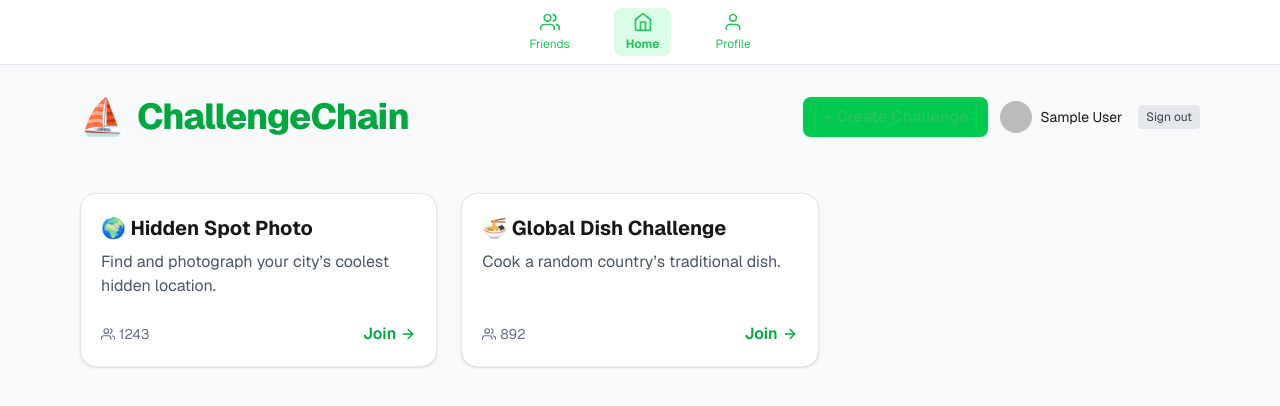
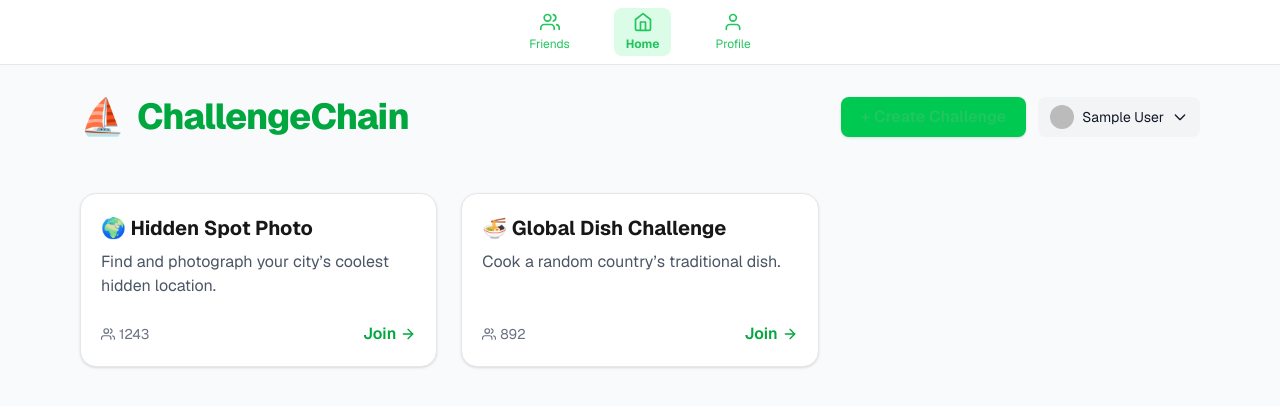
Before and after one commit to Team-Loewenrot/pass-it-on, a Next.js app: page / in a window 1280 px wide. Shown: the top 406 px of the page. Built offline with nearby package versions, Linux system fonts and the light colour scheme; no server answers; sample sign-in values are in the browser's storage.

Commit message:
hihi, i think it looks way better now with the dropdown

```diff
--- a/src/app/components/AuthButton.tsx
+++ b/src/app/components/AuthButton.tsx
@@ -29,6 +29,7 @@ function useDarkMode() {
 export default function AuthButton() {
     const [user, setUser] = useState<User | null>(null);
     const [showForm, setShowForm] = useState(false);
+    const [showDropdown, setShowDropdown] = useState(false);
     const [isRegister, setIsRegister] = useState(false);
     const [email, setEmail] = useState("");
     const [password, setPassword] = useState("");
@@ -103,20 +104,113 @@ export default function AuthButton() {
 
     if (user) {
         return (
-            <div className="flex items-center gap-2">
-                {user.photoURL && (
-                    <img src={user.photoURL} alt="avatar" className="w-8 h-8 rounded-full" />
-                )}
-                <span className="text-sm">{user.displayName || user.email}</span>
+            <div className="relative">
                 <button
-                    onClick={handleSignOut}
-                    className={`ml-2 px-2 py-1 rounded text-xs ${isDark
-                        ? "bg-gray-700 text-gray-100 hover:bg-gray-600"
-                        : "bg-gray-200 text-gray-700 hover:bg-gray-300"
+                    onClick={() => setShowDropdown(!showDropdown)}
+                    className={`flex items-center gap-2 px-3 py-2 rounded-lg transition ${isDark
+                        ? "bg-gray-800 text-gray-100 hover:bg-gray-700"
+                        : "bg-gray-100 text-gray-900 hover:bg-gray-200"
                         }`}
                 >
-                    Sign out
+                    {user.photoURL && (
+                        <img src={user.photoURL} alt="avatar" className="w-6 h-6 rounded-full" />
+                    )}
+                    <span className="text-sm">{user.displayName || user.email}</span>
+                    <svg
+                        className={`w-4 h-4 transition-transform ${showDropdown ? 'rotate-180' : ''}`}
+                        fill="none"
+                        stroke="currentColor"
+                        viewBox="0 0 24 24"
+                    >
+                        <path strokeLinecap="round" strokeLinejoin="round" strokeWidth={2} d="M19 9l-7 7-7-7" />
+                    </svg>
                 </button>
+
+                {showDropdown && (
+                    <>
+                        {/* Backdrop to close dropdown */}
+                        <div
+                            className="fixed inset-0 z-10"
+                            onClick={() => setShowDropdown(false)}
+                        />
+                        <div className={`absolute right-0 top-full mt-2 w-64 rounded-lg shadow-lg border z-20 ${isDark
+                            ? "bg-gray-800 border-gray-700"
+                            : "bg-white border-gray-200"
+                            }`}>
+                            {/* User Info */}
+                            <div className={`px-4 py-3 border-b ${isDark ? "border-gray-700" : "border-gray-200"
+                                }`}>
+                                <div className="flex items-center gap-3">
+                                    {user.photoURL && (
+                                        <img src={user.photoURL} alt="avatar" className="w-10 h-10 rounded-full" />
+                                    )}
+                                    <div>
+                                        <p className="font-medium text-sm">{user.displayName || "User"}</p>
+                                        <p className={`text-xs ${isDark ? "text-gray-400" : "text-gray-500"}`}>
+                                            {user.email}
+                                        </p>
+                                    </div>
+                                </div>
+                            </div>
+
+                            {/* Menu Items */}
+                            <div className="py-2">
+                                <button
+                                    onClick={() => {
+                                        setShowDropdown(false);
+                                        // Add settings navigation here
+                                        console.log("Navigate to settings");
+                                    }}
+                                    className={`w-full px-4 py-2 text-left text-sm flex items-center gap-3 transition ${isDark
+                                        ? "text-gray-300 hover:bg-gray-700"
+                                        : "text-gray-700 hover:bg-gray-50"
+                                        }`}
+                                >
+                                    <svg className="w-4 h-4" fill="none" stroke="currentColor" viewBox="0 0 24 24">
+                                        <path strokeLinecap="round" strokeLinejoin="round" strokeWidth={2} d="M10.325 4.317c.426-1.756 2.924-1.756 3.35 0a1.724 1.724 0 002.573 1.066c1.543-.94 3.31.826 2.37 2.37a1.724 1.724 0 001.065 2.572c1.756.426 1.756 2.924 0 3.35a1.724 1.724 0 00-1.066 2.573c.94 1.543-.826 3.31-2.37 2.37a1.724 1.724 0 00-2.572 1.065c-.426 1.756-2.924 1.756-3.35 0a1.724 1.724 0 00-2.573-1.066c-1.543.94-3.31-.826-2.37-2.37a1.724 1.724 0 00-1.065-2.572c-1.756-.426-1.756-2.924 0-3.35a1.724 1.724 0 001.066-2.573c-.94-1.543.826-3.31 2.37-2.37.996.608 2.296.07 2.572-1.065z" />
+                                        <path strokeLinecap="round" strokeLinejoin="round" strokeWidth={2} d="M15 12a3 3 0 11-6 0 3 3 0 016 0z" />
+                                    </svg>
+                                    Settings
+                                </button>
+
+                                <button
+                                    onClick={() => {
+                                        setShowDropdown(false);
+                                        // Add profile navigation here
+                                        console.log("Navigate to profile");
+                                    }}
+                                    className={`w-full px-4 py-2 text-left text-sm flex items-center gap-3 transition ${isDark
+                                        ? "text-gray-300 hover:bg-gray-700"
+                                        : "text-gray-700 hover:bg-gray-50"
+                                        }`}
+                                >
+                                    <svg className="w-4 h-4" fill="none" stroke="currentColor" viewBox="0 0 24 24">
+                                        <path strokeLinecap="round" strokeLinejoin="round" strokeWidth={2} d="M16 7a4 4 0 11-8 0 4 4 0 018 0zM12 14a7 7 0 00-7 7h14a7 7 0 00-7-7z" />
+                                    </svg>
+                                    Profile
+                                </button>
+
+                                <div className={`my-1 border-t ${isDark ? "border-gray-700" : "border-gray-200"}`} />
+
+                                <button
+                                    onClick={() => {
+                                        setShowDropdown(false);
+                                        handleSignOut();
+                                    }}
+                                    className={`w-full px-4 py-2 text-left text-sm flex items-center gap-3 transition ${isDark
+                                        ? "text-red-400 hover:bg-gray-700"
+                                        : "text-red-600 hover:bg-gray-50"
+                                        }`}
+                                >
+                                    <svg className="w-4 h-4" fill="none" stroke="currentColor" viewBox="0 0 24 24">
+                                        <path strokeLinecap="round" strokeLinejoin="round" strokeWidth={2} d="M17 16l4-4m0 0l-4-4m4 4H7m6 4v1a3 3 0 01-3 3H6a3 3 0 01-3-3V7a3 3 0 013-3h4a3 3 0 013 3v1" />
+                                    </svg>
+                                    Sign out
+                                </button>
+                            </div>
+                        </div>
+                    </>
+                )}
             </div>
         );
     }
```
